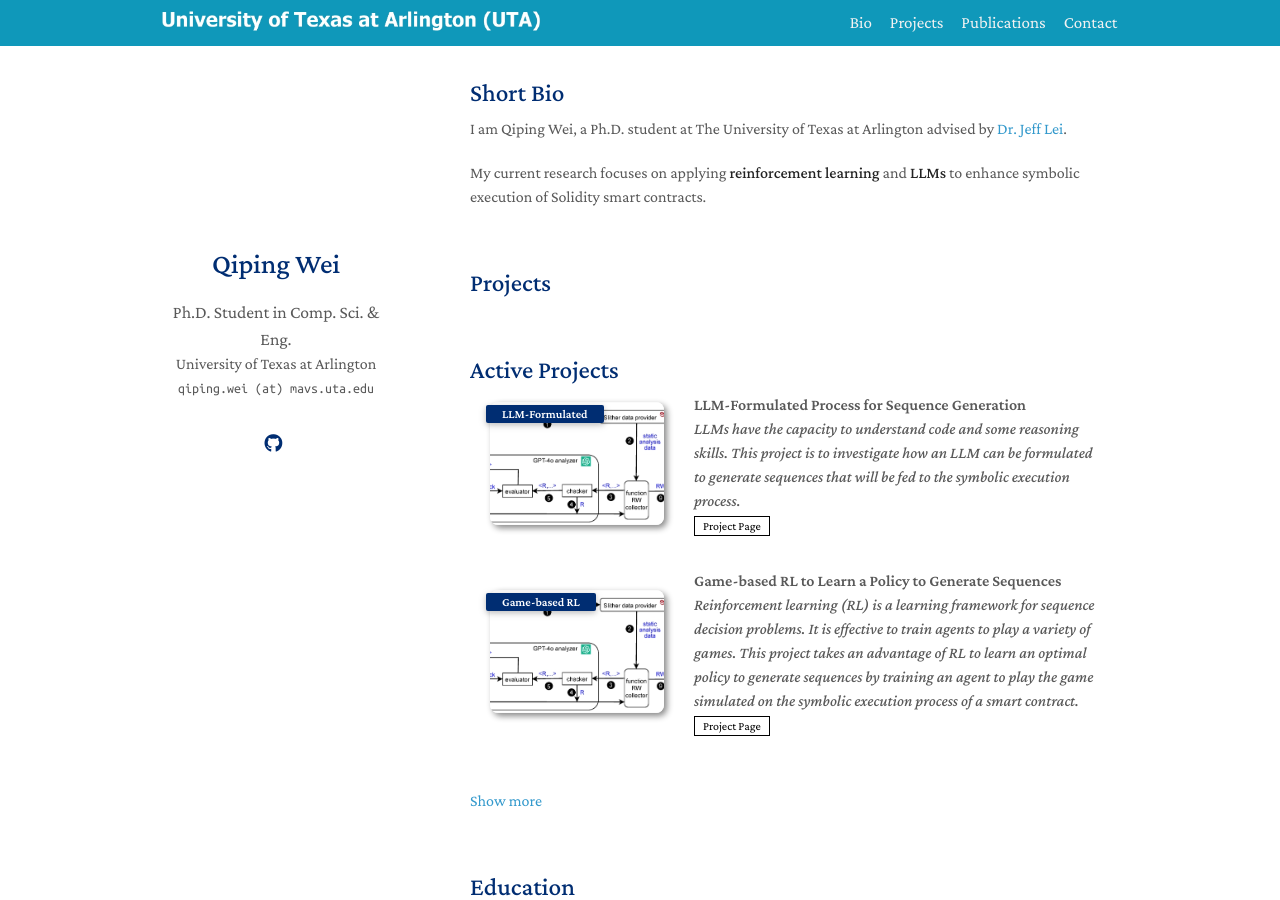
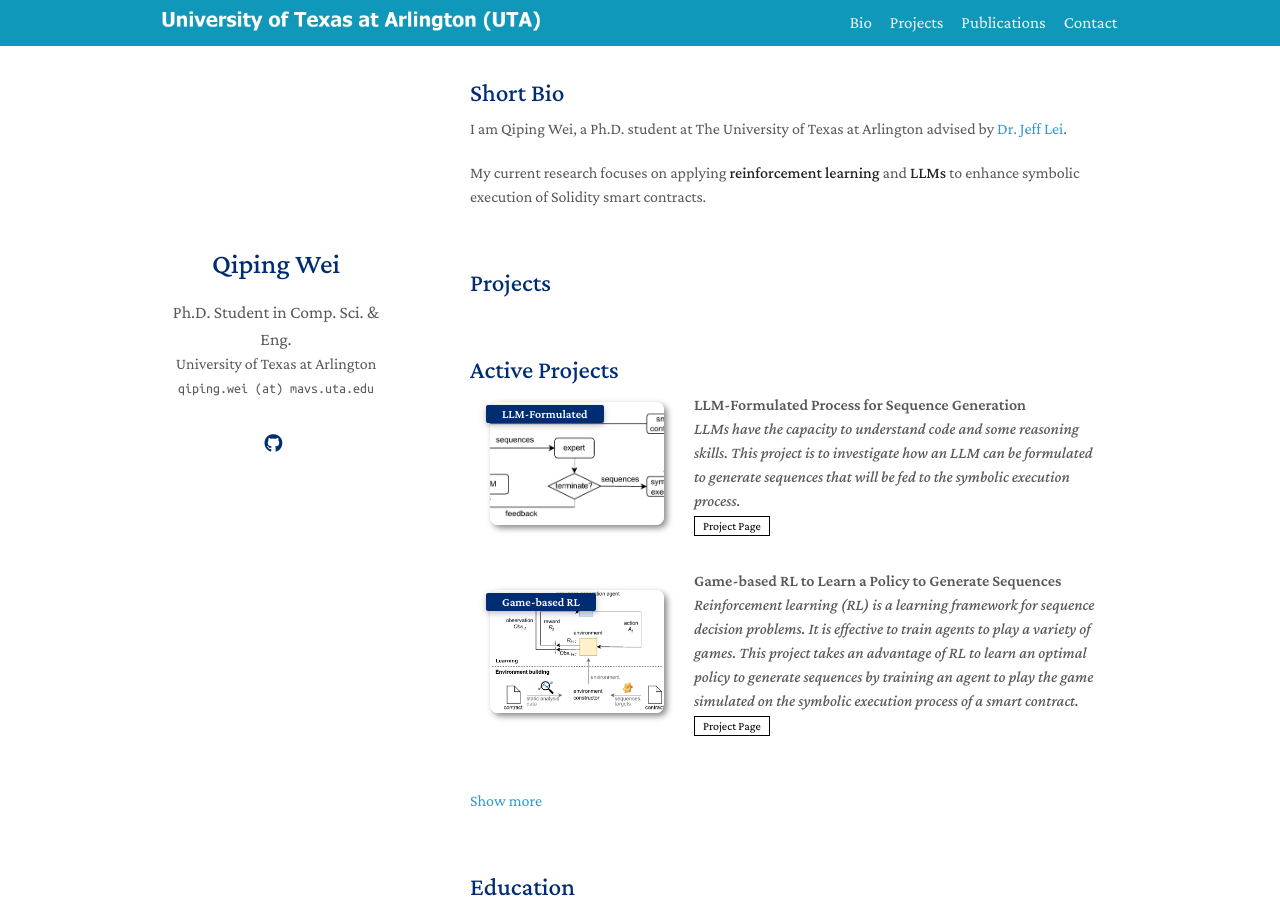
Before and after one commit to Qiana0223/qiana0223.github.io, a Jekyll site: the page built from index.md, in a window 1280 px wide and 900 px high. Built offline with Jekyll 4.4.1, drawn with Linux system fonts in a browser that asks for light colours; a style sheet for code colours, icons or effects is not loaded.

Commit message:
add two images for two active projects

```diff
--- a/_data/projects.yml
+++ b/_data/projects.yml
@@ -3,13 +3,13 @@
     title: "LLM-Formulated Process for Sequence Generation"
     project_short: "LLM-Formulated"
     page: https://qiana0223.github.io/
-    image: ./assets/img/sligpt1.jpg
+    image: ./assets/img/llm_based.jpg
 
   - description: "Reinforcement learning (RL) is a learning framework for sequence decision problems. It is effective to train agents to play a variety of games. This project takes an advantage of RL to learn an optimal policy to generate sequences by training an agent to play the game simulated on the symbolic execution process of a smart contract."
     title: "Game-based RL to Learn a Policy to Generate Sequences"
     project_short: "Game-based RL"
     page: https://qiana0223.github.io/
-    image: ./assets/img/sligpt1.jpg
+    image: ./assets/img/rl_based.jpg
 
 old:
   - description: "Dependency analysis is one widely used static analysis to enhance other techniques like fuzzing and symbolic execution. LLMs have shown remarkable capability to understand programming languages. This project is to study how an LLM can be used to do dependency analysis on Solidity smart contracts."
```
Also changed, not shown: assets/img/llm_based.jpg (added), assets/img/rl_based.jpg (added).
